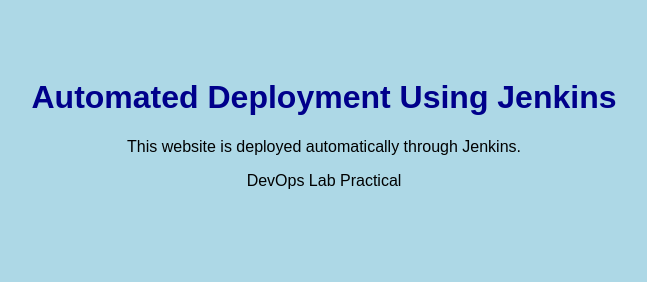
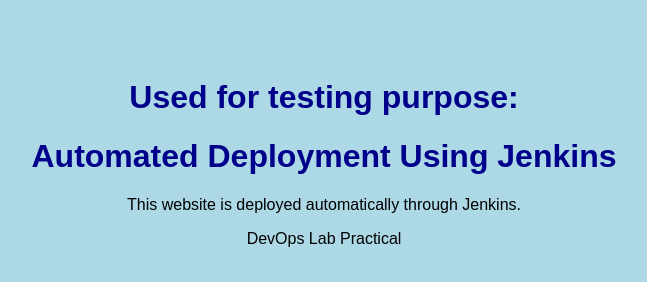
Before and after one commit to triveni19-b/webAppDeployUsingJenkins, a plain HTML site: page index.html in a window 1280 px wide. Shown: the whole page, without its empty margins (316-963 px from the left). Drawn offline with Linux system fonts and the light colour scheme.

Commit message:
Update index.html

```diff
--- a/index.html
+++ b/index.html
@@ -5,6 +5,7 @@
     <link rel="stylesheet" href="style.css">
 </head>
 <body>
+    <h1>Used for testing purpose:</h1>
     <h1>Automated Deployment Using Jenkins</h1>
     <p>This website is deployed automatically through Jenkins.</p>
     <p>DevOps Lab Practical</p>
```
